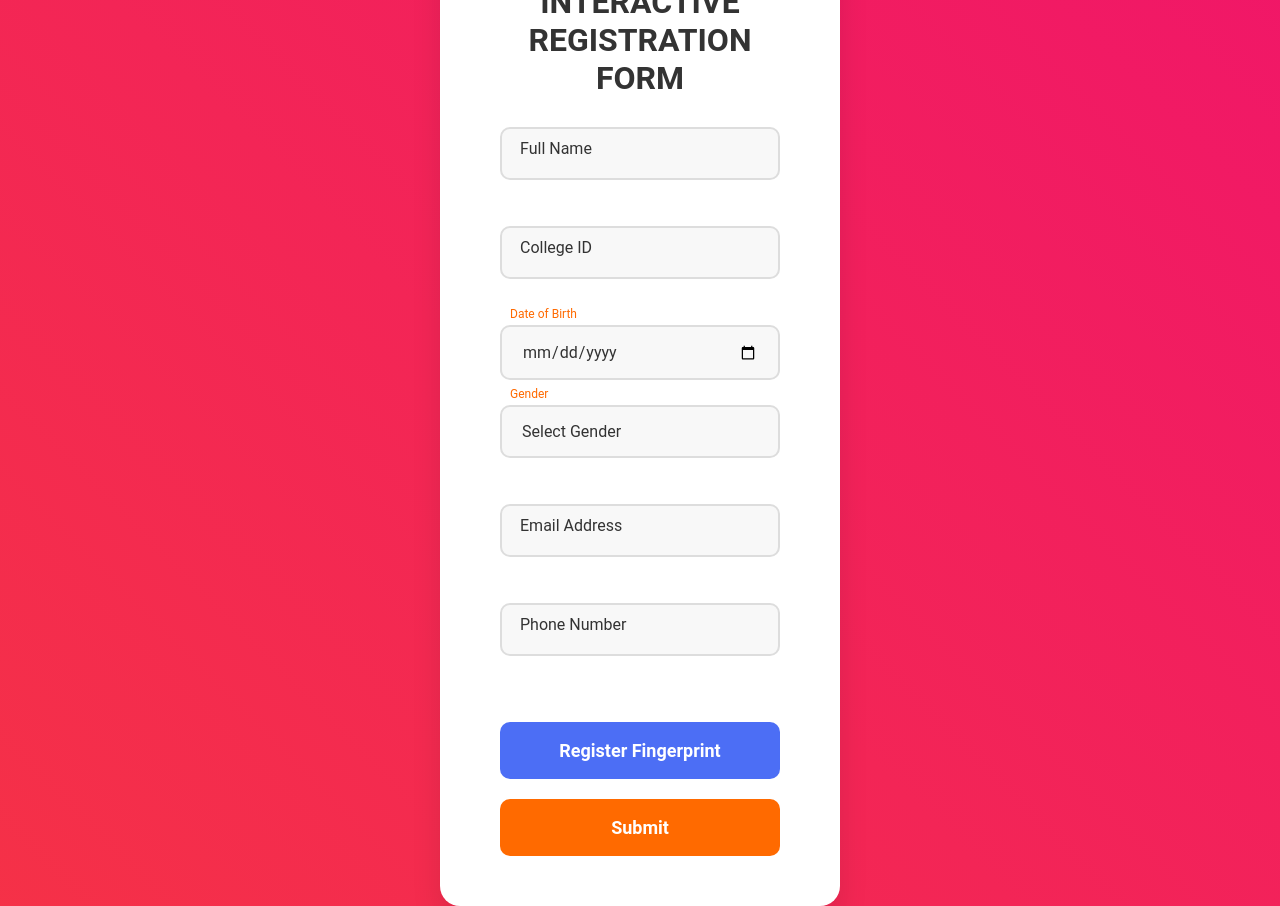
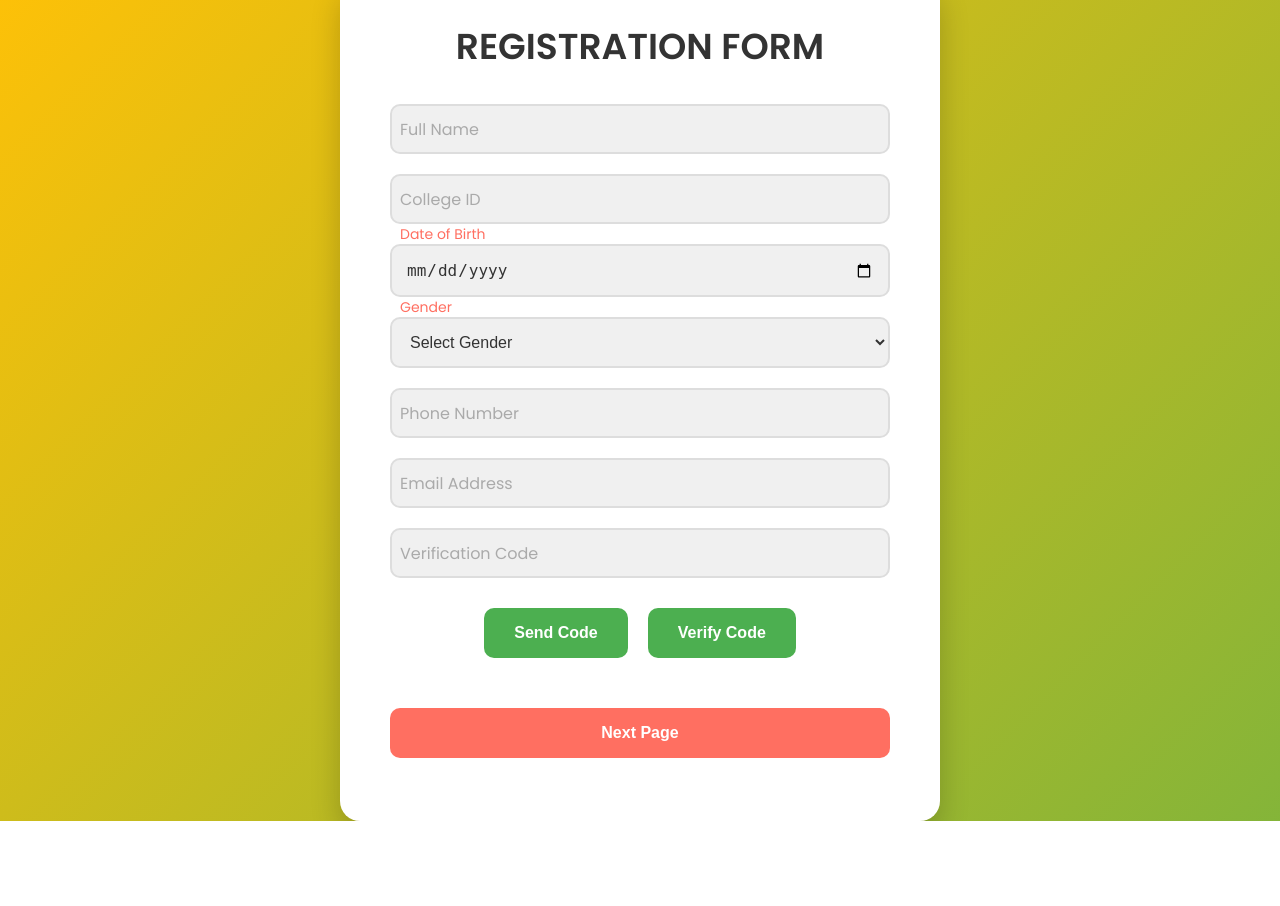
Before and after one commit to dharshanarayanan/Software_Engineering_project, a Flask app: template templates/Registration.html in a window 1280 px wide. After the commit the page ends 821 px from the top, so only its background shows below. Run offline with Flask 3, Linux system fonts and the light colour scheme; the template is opened without the code that fills it, so the values that code supplies are empty.

Commit message:
added Registration form

```diff
--- a/templates/Registration.html
+++ b/templates/Registration.html
@@ -3,24 +3,25 @@
 <head>
     <meta charset="UTF-8">
     <meta name="viewport" content="width=device-width, initial-scale=1.0">
-    <title>Advanced Interactive Registration Form</title>
+    <title>Advanced Registration Form with Fingerprint</title>
+    <link href="https://fonts.googleapis.com/css2?family=Poppins:wght@400;600&display=swap" rel="stylesheet">
     <style>
         * {
             margin: 0;
             padding: 0;
             box-sizing: border-box;
-            font-family: 'Roboto', sans-serif;
         }
 
         body {
-            background: linear-gradient(45deg, #ff6a00, #ee0979);
-            background-size: 400% 400%;
-            animation: gradientAnimation 15s ease infinite;
+            background: linear-gradient(135deg, #FF6F61, #FFC107, #4CAF50);
+            background-size: 300% 300%;
+            animation: gradientAnimation 20s ease infinite;
+            height: 100vh;
             display: flex;
             justify-content: center;
             align-items: center;
-            height: 100vh;
-            padding: 20px;
+            font-family: 'Poppins', sans-serif;
+            overflow: hidden;
         }
 
         @keyframes gradientAnimation {
@@ -30,157 +31,213 @@
         }
 
         .form-container {
-            background: #fff;
-            width: 400px; /* Adjusted for medium size */
-            padding: 50px 60px;
+            background-color: #fff;
+            width: 100%;
+            max-width: 600px;
+            padding: 40px 50px;
             border-radius: 20px;
-            box-shadow: 0 15px 30px rgba(0, 0, 0, 0.1);
-            text-align: center;
+            box-shadow: 0px 15px 30px rgba(0, 0, 0, 0.2);
             position: relative;
-            overflow: hidden;
-            animation: slideIn 0.8s forwards;
+            transition: transform 0.5s ease-in-out;
         }
 
-        @keyframes slideIn {
-            from {
-                opacity: 0;
-                transform: translateY(30px);
-            }
-            to {
-                opacity: 1;
-                transform: translateY(0);
-            }
+        .form-container:hover {
+            transform: scale(1.05);
         }
 
         h2 {
-            font-size: 32px;
-            font-weight: 700;
+            font-size: 36px;
             color: #333;
+            text-align: center;
             margin-bottom: 30px;
             text-transform: uppercase;
         }
 
         .input-container {
             position: relative;
-            margin: 25px 0;
+            margin-bottom: 20px;
         }
 
         .input-container input,
-        .input-container select {
+        .input-container select,
+        .input-container textarea {
             width: 100%;
-            padding: 15px 20px;
+            padding: 14px;
             border-radius: 10px;
             border: 2px solid #ddd;
-            background-color: #f8f8f8;
+            background-color: #f0f0f0;
             font-size: 16px;
             color: #333;
-            outline: none;
-            transition: 0.3s ease-in-out;
-        }
-
-        .input-container select {
-            -webkit-appearance: none;
-            -moz-appearance: none;
-            appearance: none;
-            background-color: #f8f8f8;
-            padding-right: 30px;
+            transition: all 0.3s ease;
         }
 
         .input-container input:focus,
-        .input-container select:focus {
-            border-color: #ff6a00;
-            background-color: #fff;
-            box-shadow: 0 0 8px rgba(255, 106, 0, 0.6);
+        .input-container select:focus,
+        .input-container textarea:focus {
+            border-color: #FF6F61;
+            outline: none;
+            box-shadow: 0 0 8px rgba(255, 111, 97, 0.7);
+        }
+
+        .input-container label {
+            position: absolute;
+            top: 50%;
+            left: 10px;
+            transform: translateY(-50%);
+            color: #aaa;
+            font-size: 16px;
+            transition: 0.3s ease-in-out;
+            pointer-events: none;
         }
 
         .input-container input:focus + label,
         .input-container select:focus + label,
+        .input-container textarea:focus + label,
         .input-container input:not(:placeholder-shown) + label,
-        .input-container select:not(:placeholder-shown) + label {
-            top: -18px;
-            left: 10px;
-            font-size: 12px;
-            color: #ff6a00;
+        .input-container select:not(:placeholder-shown) + label,
+        .input-container textarea:not(:placeholder-shown) + label {
+            top: -10px;
+            font-size: 14px;
+            color: #FF6F61;
         }
 
-        .input-container label {
-            position: absolute;
-            top: 12px;
-            left: 20px;
-            font-size: 16px;
-            color: #333;
-            pointer-events: none;
-            transition: 0.3s ease;
+        .button-container {
+            display: flex;
+            justify-content: center;
+            gap: 20px;
+            margin-top: 30px;
         }
 
-        /* Custom Select Dropdown */
-        .select-arrow {
-            position: absolute;
-            right: 20px;
-            top: 50%;
-            transform: translateY(-50%);
-            pointer-events: none;
-            color: #999;
+        .next-page-btn,
+        .verify-btn,
+        .submit-btn {
+            padding: 16px 30px;
+            font-size: 16px;
+            font-weight: 600;
+            border-radius: 10px;
+            color: #fff;
+            border: none;
+            cursor: pointer;
+            transition: all 0.3s ease;
         }
 
-        .input-container select {
-            padding-right: 40px;
+        .next-page-btn {
+            background: #FF6F61;
+            width: 100%;
+            margin-top: 50px;
         }
 
-        /* Buttons */
-        .submit-btn, .fingerprint-btn {
-            width: 100%;
-            padding: 18px;
-            font-size: 18px;
-            font-weight: bold;
-            border-radius: 10px;
-            color: white;
-            border: none;
-            cursor: pointer;
-            transition: 0.3s ease;
-            margin-top: 20px;
-            position: relative;
+        .verify-btn {
+            background: #4CAF50;
         }
 
         .submit-btn {
-            background: #ff6a00;
+            background: #FFC107;
+            width: 100%;
+            margin-top: 20px;
         }
 
+        .next-page-btn:hover,
+        .verify-btn:hover,
         .submit-btn:hover {
-            background: #cc5600;
-            transform: scale(1.05);
-            box-shadow: 0 4px 10px rgba(0, 0, 0, 0.2);
+            transform: translateY(-5px);
+            box-shadow: 0px 5px 15px rgba(0, 0, 0, 0.2);
         }
 
-        .fingerprint-btn {
-            background: #4c6ef5;
+        /* Fingerprint Scanner Design */
+        .fingerprint-scanner {
+            margin-top: 40px;
+            text-align: center;
+            background-color: #f5f5f5;
+            padding: 30px;
+            border-radius: 15px;
+            box-shadow: 0 5px 30px rgba(0, 0, 0, 0.2);
+            position: relative;
+            transition: transform 0.3s ease-in-out;
         }
 
-        .fingerprint-btn:hover {
-            background: #3a59d1;
+        .fingerprint-scanner:hover {
             transform: scale(1.05);
-            box-shadow: 0 4px 10px rgba(0, 0, 0, 0.2);
         }
 
-        .fingerprint-btn::after {
-            content: " ";
+        .fingerprint-scanner img {
+            width: 100px;
+            height: 100px;
+            margin: 0 auto;
+            display: block;
+            transition: transform 0.3s ease;
+        }
+
+        .fingerprint-scanner img:hover {
+            transform: rotate(360deg);
+        }
+
+        .scanner-bar {
             position: absolute;
             top: 0;
             left: 0;
-            width: 0;
-            height: 100%;
-            background-color: #fff;
-            transition: width 0.4s ease;
+            height: 10px;
+            width: 100%;
+            background: rgba(255, 111, 97, 0.7);
+            animation: scanEffect 2s linear infinite;
         }
 
-        .fingerprint-btn:active::after {
-            width: 100%;
+        @keyframes scanEffect {
+            0% { top: 0; opacity: 0.5; }
+            50% { top: 80px; opacity: 1; }
+            100% { top: 0; opacity: 0.5; }
         }
 
-        /* Error Message */
+        /* Progress Bar */
+        .progress-bar-container {
+            width: 100%;
+            background-color: #ddd;
+            border-radius: 20px;
+            margin-top: 30px;
+            height: 10px;
+            overflow: hidden;
+            box-shadow: 0 2px 10px rgba(0, 0, 0, 0.2);
+        }
+
+        .progress-bar {
+            height: 100%;
+            width: 0;
+            background-color: #4CAF50;
+            border-radius: 20px;
+            animation: progressBarAnimation 5s forwards;
+        }
+
+        @keyframes progressBarAnimation {
+            0% { width: 0; }
+            100% { width: 100%; }
+        }
+
+        .terms-container {
+            display: flex;
+            justify-content: flex-start;
+            align-items: center;
+            margin-top: 20px;
+            font-size: 14px;
+            color: #777;
+        }
+
+        .terms-container input {
+            width: auto;
+            margin-right: 10px;
+        }
+
+        .terms-container a {
+            color: #FF6F61;
+            text-decoration: none;
+        }
+
+        .terms-container a:hover {
+            text-decoration: underline;
+        }
+
         .error-message {
             color: red;
-            font-size: 14px;
+            font-size: 12px;
             margin-top: 5px;
             opacity: 0;
             transition: opacity 0.3s ease;
@@ -190,66 +247,37 @@
             opacity: 1;
         }
 
-        /* Tooltip */
-        .tooltip {
-            position: relative;
-            display: inline-block;
-            cursor: pointer;
+        .success-message {
+            color: #34d399;
             font-size: 14px;
-            color: #4c6ef5;
-            text-decoration: underline;
+            margin-top: 10px;
+            display: none;
         }
 
-        .tooltip .tooltiptext {
-            visibility: hidden;
-            width: 160px;
-            background-color: #555;
-            color: #fff;
-            text-align: center;
-            border-radius: 5px;
-            padding: 5px 0;
-            position: absolute;
-            z-index: 1;
-            bottom: 125%;
-            left: 50%;
-            margin-left: -80px;
-            opacity: 0;
-            transition: opacity 0.3s;
-        }
-
-        .tooltip:hover .tooltiptext {
-            visibility: visible;
-            opacity: 1;
-        }
     </style>
 </head>
 <body>
 
-    <div class="form-container">
-        <h2>Advanced Interactive Registration Form</h2>
+    <!-- First Registration Form -->
+    <div class="form-container" id="formContainer">
+        <h2>Registration Form</h2>
 
-        <form id="registrationForm">
-            <!-- Full Name -->
+        <form id="registrationForm" onsubmit="return validateForm()">
             <div class="input-container">
                 <input type="text" id="name" name="name" required placeholder=" ">
                 <label for="name">Full Name</label>
-                <div id="nameError" class="error-message">Please enter your name</div>
             </div>
 
-            <!-- College ID -->
             <div class="input-container">
                 <input type="text" id="collegeId" name="collegeId" required placeholder=" ">
                 <label for="collegeId">College ID</label>
-                <div id="collegeIdError" class="error-message">Please enter a valid college ID</div>
             </div>
 
-            <!-- Date of Birth -->
             <div class="input-container">
                 <input type="date" id="dob" name="dob" required>
                 <label for="dob">Date of Birth</label>
             </div>
 
-            <!-- Gender -->
             <div class="input-container">
                 <select id="gender" name="gender" required>
                     <option value="" disabled selected>Select Gender</option>
@@ -258,73 +286,99 @@
                     <option value="Other">Other</option>
                 </select>
                 <label for="gender">Gender</label>
-                <div id="genderError" class="error-message">Please select your gender</div>
             </div>
 
-            <!-- Email -->
+            <!-- Phone Number Input (moved above email) -->
+            <div class="input-container">
+                <input type="text" id="phone" name="phone" required placeholder=" ">
+                <label for="phone">Phone Number</label>
+            </div>
+
+            <!-- Email Input -->
             <div class="input-container">
                 <input type="email" id="email" name="email" required placeholder=" ">
                 <label for="email">Email Address</label>
-                <div id="emailError" class="error-message">Please enter a valid email</div>
             </div>
 
-            <!-- Phone Number -->
+            <!-- Verification Option -->
             <div class="input-container">
-                <input type="tel" id="phone" name="phone" required placeholder=" " pattern="[0-9]{10}">
-                <label for="phone">Phone Number</label>
-                <div id="phoneError" class="error-message">Please enter a valid phone number</div>
+                <input type="text" id="verificationCode" name="verificationCode" required placeholder=" ">
+                <label for="verificationCode">Verification Code</label>
             </div>
 
-            <!-- Fingerprint Registration -->
-            <button type="button" class="fingerprint-btn" onclick="openFingerprintScanner()">Register Fingerprint</button>
+            <div class="button-container">
+                <button type="button" class="verify-btn" onclick="getVerificationCode()">Send Code</button>
+                <button type="button" class="verify-btn" onclick="verifyCode()">Verify Code</button>
+            </div>
 
-            <!-- Submit Button -->
-            <button type="submit" class="submit-btn">Submit</button>
+            <button type="button" class="next-page-btn" onclick="nextPage()">Next Page</button>
+
+            <div class="error-message" id="errorMessage">Please fill all required fields.</div>
         </form>
     </div>
 
+    <!-- Second Form with Fingerprint Scanner and Terms -->
+    <div class="form-container" id="secondForm" style="display: none;">
+        <h2>Fingerprint Registration</h2>
+
+        <div class="fingerprint-scanner">
+            <img src="https://upload.wikimedia.org/wikipedia/commons/thumb/a/a2/Fingerprint_icon.svg/600px-Fingerprint_icon.svg.png" alt="Fingerprint">
+            <div class="scanner-bar"></div>
+            <span>Place your finger on the scanner to register.</span>
+            <div class="progress-bar-container">
+                <div class="progress-bar"></div>
+            </div>
+        </div>
+
+        <div class="terms-container">
+            <input type="checkbox" id="terms" name="terms" required>
+            <label for="terms">I agree to the <a href="#">Terms and Conditions</a></label>
+        </div>
+
+        <button type="submit" class="submit-btn">Submit</button>
+    </div>
+
     <script>
-        // Open fingerprint scanner simulation
-        function openFingerprintScanner() {
-            alert("Please place your finger on the scanner to register.");
-            // You can add actual fingerprint scanner integration here
+        function nextPage() {
+            const formValid = validateForm();
+            if (formValid) {
+                document.getElementById('formContainer').style.display = 'none';
+                document.getElementById('secondForm').style.display = 'block';
+            }
         }
 
-        // Form Validation (for simplicity)
-        document.getElementById("registrationForm").addEventListener("submit", function(event) {
-            event.preventDefault();
-            alert("Registration Successful!");
-        });
+        function getVerificationCode() {
+            const email = document.getElementById('email').value;
+            const phone = document.getElementById('phone').value;
 
-        // Real-time Input Validation
-        document.getElementById("name").addEventListener("input", function() {
-            toggleErrorMessage(this, "nameError");
-        });
+            if (email || phone) {
+                alert("Verification code sent!");
+            } else {
+                alert("Please enter an email or phone number.");
+            }
+        }
 
-        document.getElementById("collegeId").addEventListener("input", function() {
-            toggleErrorMessage(this, "collegeIdError");
-        });
+        function verifyCode() {
+            const verificationCode = document.getElementById('verificationCode').value;
+            if (verificationCode) {
+                alert("Code verified!");
+            } else {
+                alert("Please enter the verification code.");
+            }
+        }
 
-        document.getElementById("email").addEventListener("input", function() {
-            toggleErrorMessage(this, "emailError", /^[^ ]+@[^ ]+\.[a-z]{2,3}$/);
-        });
+        function validateForm() {
+            const inputs = document.querySelectorAll('#registrationForm input[required], #registrationForm select[required]');
+            let valid = true;
 
-        document.getElementById("phone").addEventListener("input", function() {
-            toggleErrorMessage(this, "phoneError", /^[0-9]{10}$/);
-        });
+            inputs.forEach(input => {
+                if (!input.value) {
+                    document.getElementById('errorMessage').classList.add('visible');
+                    valid = false;
+                }
+            });
 
-        document.getElementById("gender").addEventListener("change", function() {
-            toggleErrorMessage(this, "genderError");
-        });
-
-        // Toggle error message visibility
-        function toggleErrorMessage(input, errorId, regex) {
-            const errorElement = document.getElementById(errorId);
-            if (!input.value || (regex && !regex.test(input.value))) {
-                errorElement.classList.add("visible");
-            } else {
-                errorElement.classList.remove("visible");
-            }
+            return valid;
         }
     </script>
 
```
